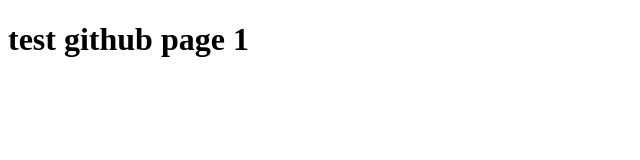
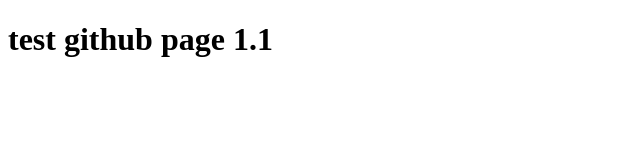
Before and after one commit to giorgi-333/test_page_1, a plain HTML site: page index.html in a window 1280 px wide. Shown: the full height of the page, 0-640 px from the left. Drawn offline with Linux system fonts and the light colour scheme.

Commit message:
Update index.html

```diff
--- a/index.html
+++ b/index.html
@@ -7,6 +7,6 @@
     <title>Document</title>
 </head>
 <body>
-    <h1>test github page 1</h1>
+    <h1>test github page 1.1</h1>
 </body>
 </html>
```
